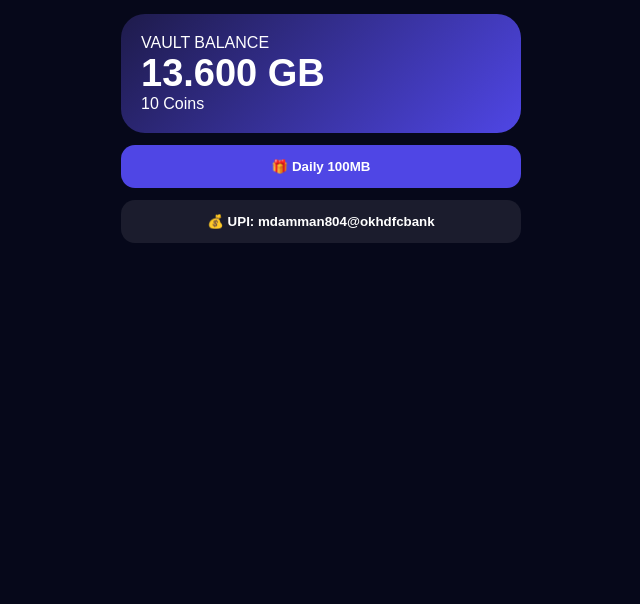
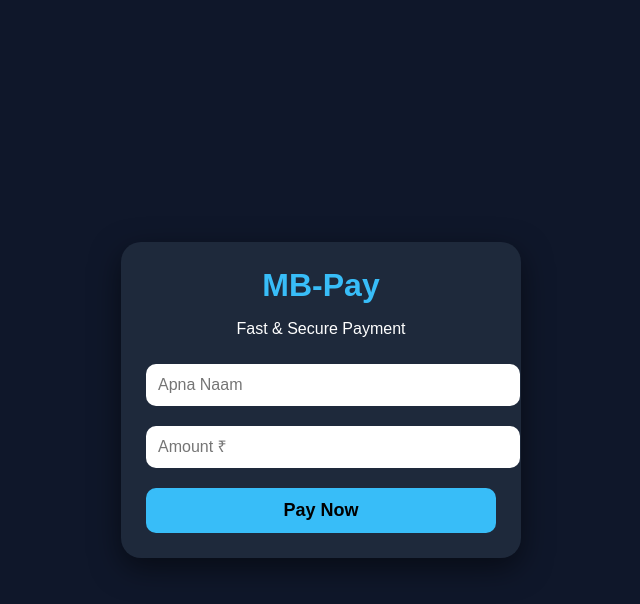
Before and after one commit to mdamman804-dotcom/MB-Pay, a plain HTML site: page index.html in a window 1280 px wide. Shown: the whole page, without its empty margins (319-959 px from the left). Drawn offline with Linux system fonts and the light colour scheme.

Commit message:
Update index.html

```diff
--- a/index.html
+++ b/index.html
@@ -1 +1,34 @@
-<!DOCTYPE html><html><head><meta charset="UTF-8"><meta name="viewport" content="width=device-width,initial-scale=1"><title>MB PAY</title><style>body{background:#06081a;color:#fff;font-family:Arial;margin:0}.app{max-width:400px;margin:auto;padding:14px}.card{background:linear-gradient(135deg,#1e1b4b,#4f46e5);border-radius:24px;padding:20px}.bal{font-size:38px;font-weight:800}.btn{width:100%;background:#4f46e5;color:#fff;padding:14px;border:0;border-radius:14px;font-weight:800;margin-top:12px}</style></head><body><div class="app"><div class="card"><div>VAULT BALANCE</div><div class="bal" id="b">13.600 GB</div><div id="c">10 Coins</div></div><button class="btn" onclick="let x=localStorage.getItem('lc');let y=new Date().toDateString();if(x==y){alert('Aaj le liya')}else{let b=parseFloat(localStorage.getItem('ba')||13.6)+0.1;localStorage.setItem('ba',b);localStorage.setItem('lc',y);document.getElementById('b').innerText=b.toFixed(3)+' GB';}">🎁 Daily 100MB</button><button class="btn" style="background:#ffffff15">💰 UPI: mdamman804@okhdfcbank</button></div><script>let bv=parseFloat(localStorage.getItem('ba')||13.6);document.getElementById('b').innerText=bv.toFixed(3)+' GB';</script></body></html>
+<!DOCTYPE html>
+<html lang="en">
+<head>
+<meta charset="UTF-8">
+<meta name="viewport" content="width=device-width, initial-scale=1.0">
+<title>MB-Pay</title>
+<style>
+body{margin:0;font-family:sans-serif;background:#0f172a;color:white;display:flex;justify-content:center;align-items:center;min-height:100vh}
+.card{background:#1e293b;padding:25px;border-radius:20px;width:90%;max-width:350px;text-align:center;box-shadow:0 10px 30px rgba(0,0,0,0.5)}
+h1{color:#38bdf8;margin:0}
+input{width:100%;padding:12px;margin:10px 0;border-radius:10px;border:none;outline:none;font-size:16px}
+button{width:100%;padding:12px;background:#38bdf8;color:#000;font-weight:bold;border:none;border-radius:10px;font-size:18px;margin-top:10px}
+.success{color:#4ade80;margin-top:15px;display:none}
+</style>
+</head>
+<body>
+<div class="card">
+<h1>MB-Pay</h1>
+<p>Fast & Secure Payment</p>
+<input type="text" id="name" placeholder="Apna Naam">
+<input type="number" id="amount" placeholder="Amount ₹">
+<button onclick="pay()">Pay Now</button>
+<div class="success" id="msg">✅ Payment Successful!</div>
+</div>
+<script>
+function pay(){
+ let n=document.getElementById('name').value;
+ let a=document.getElementById('amount').value;
+ if(n==""||a==""){alert("Naam aur Amount bharo");return;}
+ document.getElementById('msg').style.display='block';
+}
+</script>
+</body>
+</html>
```
